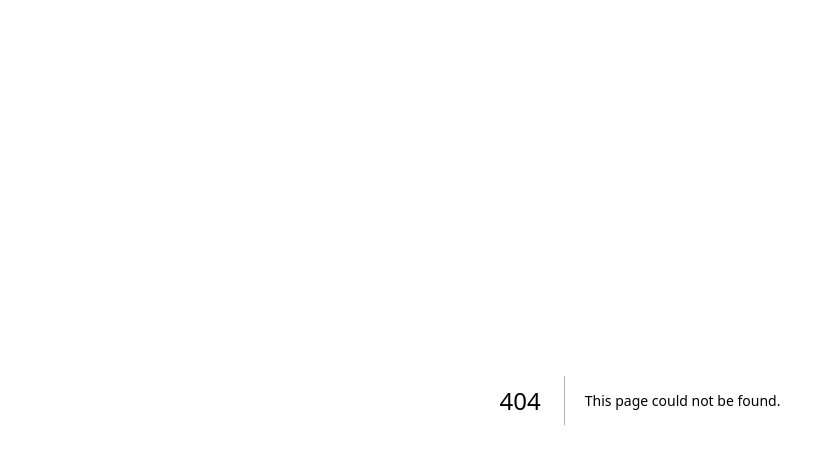
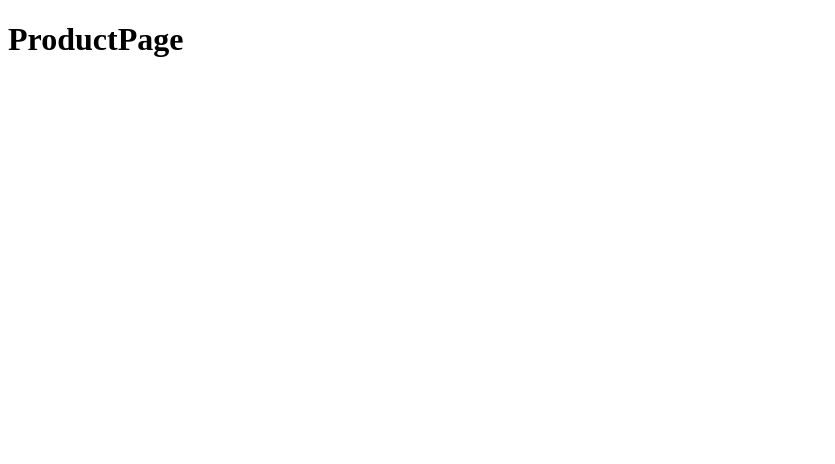
Before and after one commit to Pdro-marqss/ignite-shop, a Next.js app: page /product/1 in a window 1280 px wide. Before the commit this address had no page. Shown: the top 464 px of the page, without its empty margins (0-835 px from the left). Built offline with nearby package versions, Linux system fonts and the light colour scheme.

Commit message:
feat: create routes and add Roboto font

```diff
--- a/src/pages/_document.tsx
+++ b/src/pages/_document.tsx
@@ -3,7 +3,11 @@
 export default function Document() {
   return (
     <Html lang="en">
-      <Head />
+      <Head>
+        <link rel="preconnect" href="https://fonts.googleapis.com" />
+        <link rel="preconnect" href="https://fonts.gstatic.com" crossOrigin='anonymous' />
+        <link href="https://fonts.googleapis.com/css2?family=Roboto:wght@400;700&display=swap" rel="stylesheet" />
+      </Head>
       <body>
         <Main />
         <NextScript />
--- /dev/null
+++ b/src/pages/product/[id].tsx
@@ -0,0 +1,9 @@
+import { useRouter } from 'next/router';
+
+export default function Product() {
+   const { query } = useRouter();
+
+   return (
+      <h1>ProductPage</h1>
+   )
+}
--- /dev/null
+++ b/src/pages/success.tsx
@@ -0,0 +1,5 @@
+export default function Success() {
+   return (
+      <h1>Success page</h1>
+   )
+}
```
